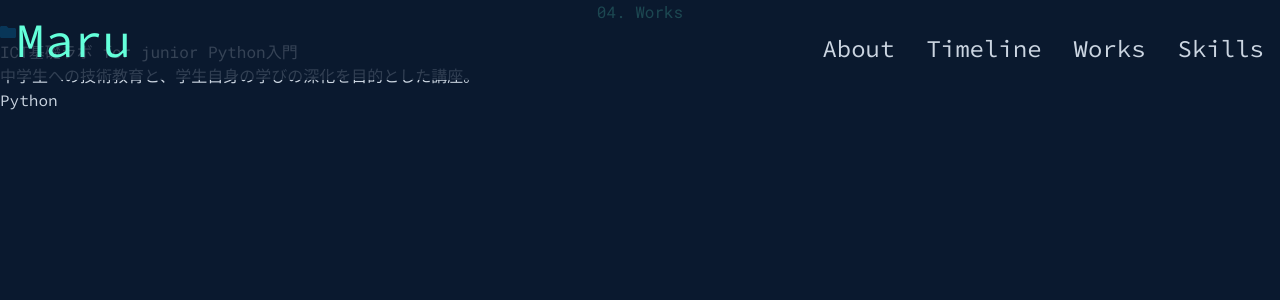
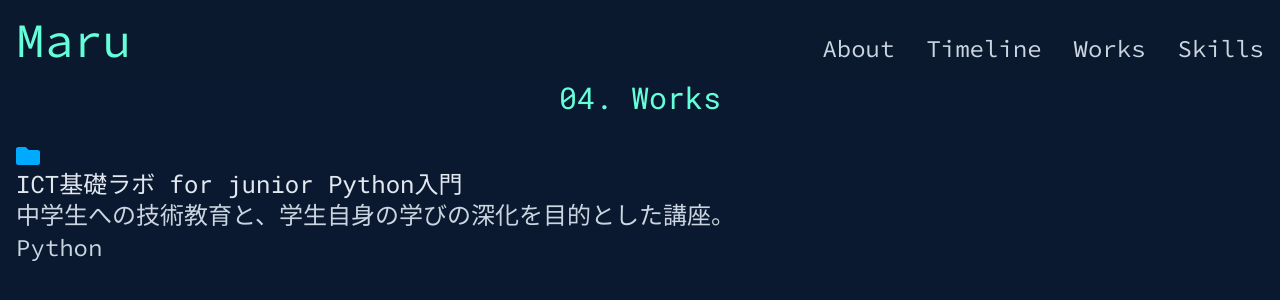
Before and after one commit to sushimaru2006/portfolio, a Next.js app: page /works in a window 1280 px wide. Shown: the top 300 px of the page. Built offline with nearby package versions, Linux system fonts and the light colour scheme.

Commit message:
edit font size in works page

```diff
--- a/components/Works.tsx
+++ b/components/Works.tsx
@@ -24,9 +24,9 @@ const Works = () => {
     <section id="works" className="py-24">
       <div className="container mx-auto max-w-4xl px-4">
         <motion.h2
-          className="text-3xl font-bold text-center mb-12 font-mono text-[#64ffda]"
+          className="font-heading-md header-height font-bold text-center mb-12 font-mono text-[#64ffda]"
           initial={{ opacity: 0, y: -20 }}
-          whileInView={{ opacity: 1, y: 0 }}
+          whileInView={{ opacity: 1, y: 80 }}
           viewport={{ once: true, amount: 0.5 }}
           transition={{ duration: 0.6 }}
         >
@@ -34,7 +34,7 @@ const Works = () => {
         </motion.h2>
 
         {/* カードグリッド */}
-        <div className="grid grid-cols-1 gap-6 sm:grid-cols-2 lg:grid-cols-3">
+        <div className="grid grid-cols-1 space-sm font-body-primary gap-6 sm:grid-cols-2 lg:grid-cols-3">
           {worksData.map((work, index) => (
             <motion.div
               key={index}
@@ -71,7 +71,7 @@ const Works = () => {
       <AnimatePresence>
         {selectedWork && (
           <motion.div
-            className="fixed inset-0 z-50 flex items-center justify-center bg-black/70 backdrop-blur-sm"
+            className="fixed inset-0 z-50 font-body-secondary space-sm flex items-center justify-center bg-black/70 backdrop-blur-sm"
             initial={{ opacity: 0 }}
             animate={{ opacity: 1 }}
             exit={{ opacity: 0 }}
```
